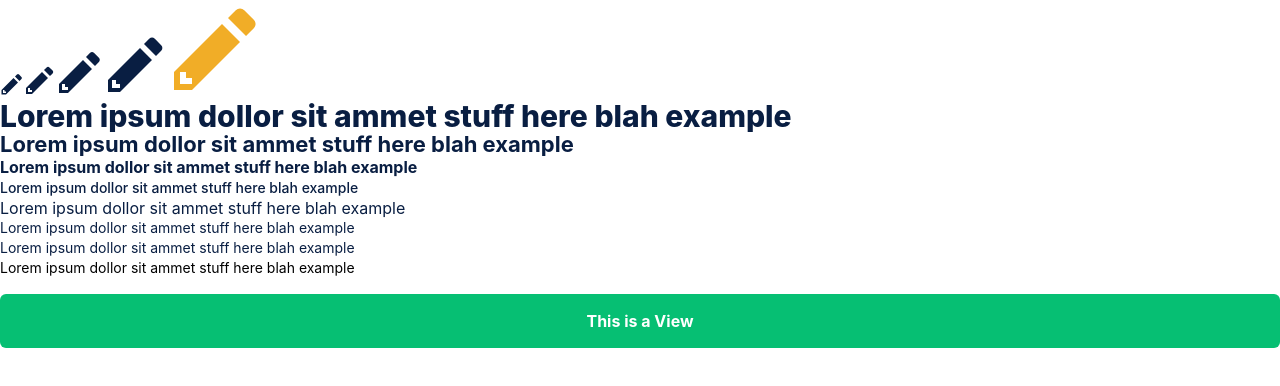
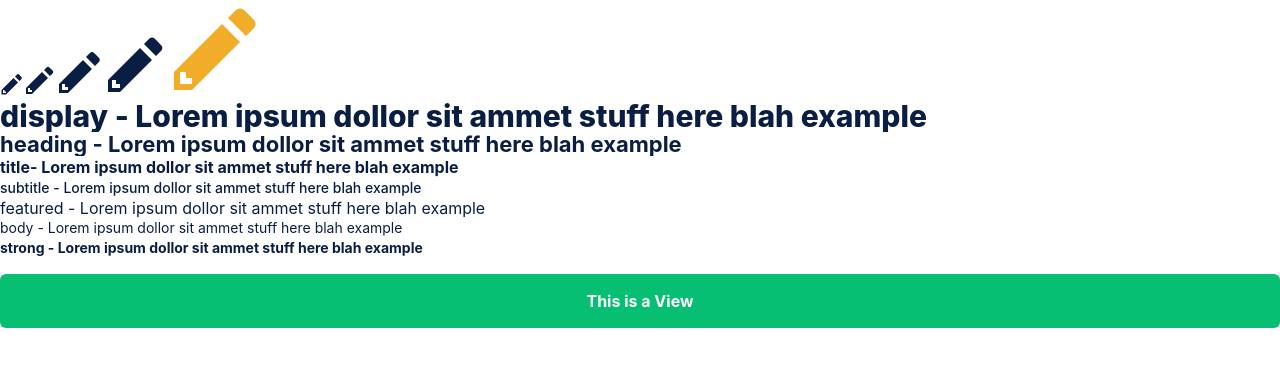
Before and after one commit to weslleyaraujo/spotify-framer-motion, a React (Create React App) app: page / in a window 1280 px wide. Shown: the top 386 px of the page. Built offline with nearby package versions, Linux system fonts and the light colour scheme.

Commit message:
refactor(Fonts): Move fonts typography to its own file

```diff
--- a/src/App.tsx
+++ b/src/App.tsx
@@ -21,54 +21,50 @@ function App() {
       <Text
         as="h1"
         type="display"
-        text="Lorem ipsum dollor sit ammet stuff here blah example"
+        text="display - Lorem ipsum dollor sit ammet stuff here blah example"
         color="neutral"
         numberOfLines={2}
       />
       <Text
         as="p"
         type="heading"
-        text="Lorem ipsum dollor sit ammet stuff here blah example"
+        text="heading - Lorem ipsum dollor sit ammet stuff here blah example"
         color="neutral"
         numberOfLines={2}
       />
       <Text
         as="p"
         type="title"
-        text="Lorem ipsum dollor sit ammet stuff here blah example"
+        text="title- Lorem ipsum dollor sit ammet stuff here blah example"
         color="neutral"
         numberOfLines={2}
       />
       <Text
         as="p"
         type="subtitle"
-        text="Lorem ipsum dollor sit ammet stuff here blah example"
+        text="subtitle - Lorem ipsum dollor sit ammet stuff here blah example"
         color="neutral"
         numberOfLines={2}
       />
       <Text
         as="p"
         type="featured"
-        text="Lorem ipsum dollor sit ammet stuff here blah example"
+        text="featured - Lorem ipsum dollor sit ammet stuff here blah example"
         color="neutral"
         numberOfLines={2}
       />
       <Text
         as="p"
         type="body"
-        text="Lorem ipsum dollor sit ammet stuff here blah example"
+        text="body - Lorem ipsum dollor sit ammet stuff here blah example"
         color="neutral"
         numberOfLines={2}
       />
       <Text
         as="p"
         type="strong"
-        text="Lorem ipsum dollor sit ammet stuff here blah example"
+        text="strong - Lorem ipsum dollor sit ammet stuff here blah example"
         color="neutral"
-        numberOfLines={2}
-      />
-      <Text
-        text="Lorem ipsum dollor sit ammet stuff here blah example"
         numberOfLines={2}
       />
       <View
--- a/src/components/atoms/Text/Text.tsx
+++ b/src/components/atoms/Text/Text.tsx
@@ -1,7 +1,8 @@
 /** @jsx jsx */
 import { jsx, css } from "@emotion/core";
-import { Colors, Fonts } from "../../../foundations/Theme";
+import { Colors } from "../../../foundations/Theme";
 import { useTheme } from "../../../foundations/useTheme";
+import { Fonts } from "../../../foundations/Typography";
 
 interface Props {
   /* Text content to be rendered. */
--- a/src/foundations/Theme.tsx
+++ b/src/foundations/Theme.tsx
@@ -1,6 +1,6 @@
 import React from "react";
-import { CSSObject } from "@emotion/core";
 import { IconTypes, icons } from "./icons";
+import { Fonts } from "./Typography";
 
 export interface Colors {
   black: string;
@@ -25,69 +25,6 @@ export interface Scales {
   medium: number;
   large: number;
   largest: number;
-}
-
-export interface Typography
-  extends Partial<
-      Pick<
-        CSSObject,
-        | "font"
-        | "fontFamily"
-        | "fontFeatureSettings"
-        | "fontKerning"
-        | "fontLanguageOverride"
-        | "fontOpticalSizing"
-        | "fontSize"
-        | "fontSizeAdjust"
-        | "fontStretch"
-        | "fontStyle"
-        | "fontSynthesis"
-        | "fontVariant"
-        | "fontVariantCaps"
-        | "fontVariantEastAsian"
-        | "fontVariantLigatures"
-        | "fontVariantNumeric"
-        | "fontVariantPosition"
-        | "fontVariationSettings"
-        | "fontWeight"
-        | "letterSpacing"
-        | "lineBreak"
-        | "lineHeightStep"
-        | "textAlign"
-        | "textAlignLast"
-        | "textCombineUpright"
-        | "textDecorationColor"
-        | "textDecorationLine"
-        | "textDecorationSkip"
-        | "textDecorationSkipInk"
-        | "textDecorationStyle"
-        | "textEmphasisColor"
-        | "textEmphasisPosition"
-        | "textEmphasisStyle"
-        | "textIndent"
-        | "textJustify"
-        | "textOrientation"
-        | "textOverflow"
-        | "textRendering"
-        | "textShadow"
-        | "textSizeAdjust"
-        | "textTransform"
-        | "textUnderlinePosition"
-        | "whiteSpace"
-        | "letterSpacing"
-      >
-    >,
-    Required<Pick<CSSObject, "lineHeight">> {}
-
-export interface Fonts {
-  display: Typography;
-  heading: Typography;
-  title: Typography;
-  subtitle: Typography;
-  caption: Typography;
-  body: Typography;
-  strong: Typography;
-  featured: Typography;
 }
 
 export interface Constants {
@@ -173,7 +110,7 @@ const theme: Theme<IconTypes> = {
         "BlinkMacSystemFont,-apple-system,Segoe UI,Roboto,Helvetica,Arial,sans-serif"
     },
     strong: {
-      fontWeight: 400,
+      fontWeight: 700,
       fontSize: 14,
       lineHeight: 20,
       fontFamily:
--- /dev/null
+++ b/src/foundations/Typography.ts
@@ -0,0 +1,64 @@
+import { CSSObject } from "@emotion/core";
+
+export interface Typography
+  extends Partial<
+      Pick<
+        CSSObject,
+        | "font"
+        | "fontFamily"
+        | "fontFeatureSettings"
+        | "fontKerning"
+        | "fontLanguageOverride"
+        | "fontOpticalSizing"
+        | "fontSize"
+        | "fontSizeAdjust"
+        | "fontStretch"
+        | "fontStyle"
+        | "fontSynthesis"
+        | "fontVariant"
+        | "fontVariantCaps"
+        | "fontVariantEastAsian"
+        | "fontVariantLigatures"
+        | "fontVariantNumeric"
+        | "fontVariantPosition"
+        | "fontVariationSettings"
+        | "fontWeight"
+        | "letterSpacing"
+        | "lineBreak"
+        | "lineHeightStep"
+        | "textAlign"
+        | "textAlignLast"
+        | "textCombineUpright"
+        | "textDecorationColor"
+        | "textDecorationLine"
+        | "textDecorationSkip"
+        | "textDecorationSkipInk"
+        | "textDecorationStyle"
+        | "textEmphasisColor"
+        | "textEmphasisPosition"
+        | "textEmphasisStyle"
+        | "textIndent"
+        | "textJustify"
+        | "textOrientation"
+        | "textOverflow"
+        | "textRendering"
+        | "textShadow"
+        | "textSizeAdjust"
+        | "textTransform"
+        | "textUnderlinePosition"
+        | "whiteSpace"
+        | "letterSpacing"
+      >
+    >,
+    Required<Pick<CSSObject, "lineHeight">> {}
+
+export interface Fonts {
+  display: Typography;
+  heading: Typography;
+  title: Typography;
+  subtitle: Typography;
+  caption: Typography;
+  body: Typography;
+  strong: Typography;
+  featured: Typography;
+}
```
